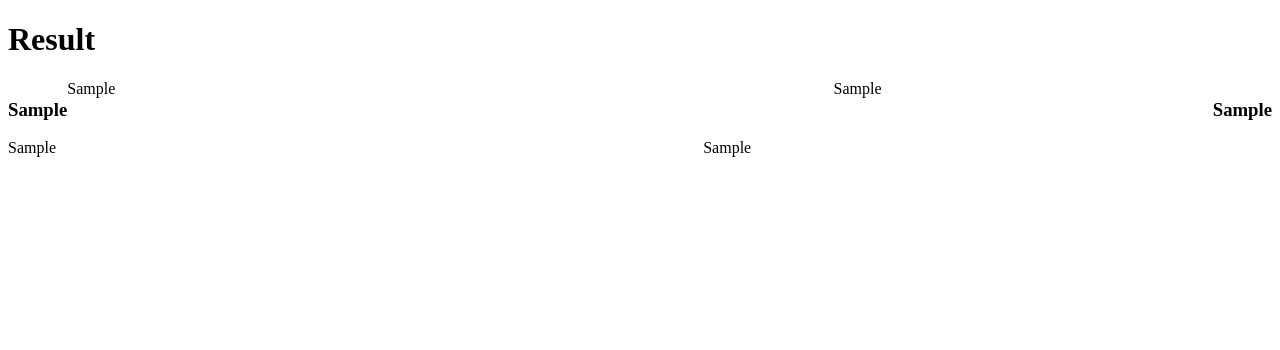
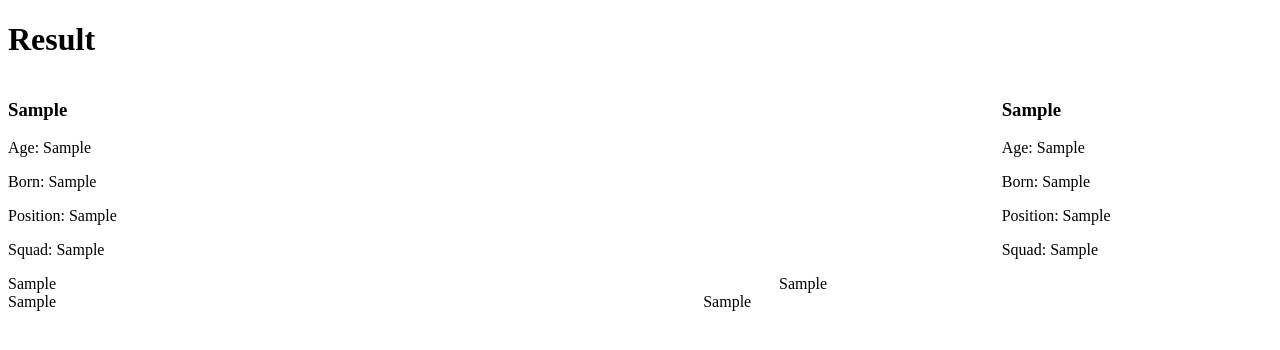
Before and after one commit to quangbui04/Football-Player-Comparison, a Flask app: template website/templates/results.html in a window 1280 px wide. Shown: the top 350 px of the page. Run offline with Flask 3, Linux system fonts and the light colour scheme; the template is opened without the code that fills it: most values are stand-ins (such as "Sample title", 1, 10 or a date in 2020); parts of the project's set-up code (start-up, migrations or seed data) failed here and were passed over; some libraries are stand-ins or nearby versions.

Commit message:
Styled website

```diff
--- a/website/app.py
+++ b/website/app.py
@@ -1,7 +1,7 @@
 from flask import Flask, render_template, request
 import plotly.express as px
 import plotly.offline as opy
-from helper_function import plot_players_right, plot_players_left, df_players, forward_features, plot_radar, df_radar
+from helper_function import plot_players_right, plot_players_left, df_players, forward_features, plot_radar, df_radar, get_info, general_info
 
 app = Flask(__name__)
 
@@ -17,6 +17,17 @@ def results():
     fig2 = plot_players_left(player2, forward_features, df_players)
     radar1 = plot_radar(player1, df_radar)
     radar2 = plot_radar(player2, df_radar)
+    general_info1 = list(get_info(player1, general_info, df_players)[0].values[0])
+    general_info2 = list(get_info(player2, general_info, df_players)[0].values[0])
+
+    pos1 = general_info1[2]
+    pos2 = general_info2[2]
+    squad1 = general_info1[3]
+    squad2 = general_info2[3]
+    age1 = general_info1[4]
+    age2 = general_info2[4]
+    year1 = general_info1[5]
+    year2 = general_info2[5]
 
     plot_div1 = opy.plot(fig1, auto_open=True, output_type='div')
     plot_div2 = opy.plot(fig2, auto_open=True, output_type='div')
@@ -24,7 +35,10 @@ def results():
     plot_radar2 = opy.plot(radar2, auto_open=True, output_type='div')
 
     return render_template("results.html", plot_div1=plot_div1, plot_div2=plot_div2,
-                           player1=player1, player2=player2, radar1=plot_radar1, radar2=plot_radar2)
+                           player1=player1, player2=player2, radar1=plot_radar1, radar2=plot_radar2,
+                           pos1=pos1, pos2=pos2, squad1=squad1, squad2=squad2, age1=age1,
+                           age2=age2, year1=year1, year2=year2)
+
 
 if __name__ == "__main__":
     app.run(debug=True)
--- a/website/helper_function.py
+++ b/website/helper_function.py
@@ -183,7 +183,7 @@ def plot_players_right(player_name, attribute, df):
         )))
 
     fig.update_layout(
-        # yaxis_title="Features",
+        yaxis_title="Features",
         xaxis=dict(side='top'),
         yaxis=dict(
             tickvals=[],
--- a/website/templates/results.html
+++ b/website/templates/results.html
@@ -15,7 +15,6 @@
 
             #chart1 {
                 max-width: 30%;
-                margin-left: 10%;
             }
 
             #chart2 {
@@ -30,19 +29,44 @@
             #radar2 {
                 max-width: 50%;
             }
+            #right-player{
+                margin-left: 70%;
+            }
+            .description {
+                display: flex;
+                flex-direction: row;
+            }
+
         </style>
+
     </head>
     <body>
         <h1>Result</h1>
+        <div class="description">
+            <div>
+                <h3>{{ player1 }}</h3>
+                <p>Age: {{ age1 }}</p>
+                <p>Born: {{ year1 }}</p>
+                <p>Position: {{ pos1 }}</p>
+                <p>Squad: {{ squad1 }}</p>
+            </div>
+            <div id="right-player">
+                <h3>{{ player2 }}</h3>
+                <p>Age: {{ age2 }}</p>
+                <p>Born: {{ year2 }}</p>
+                <p>Position: {{ pos2 }}</p>
+                <p>Squad: {{ squad2 }}</p>
+            </div>
+        </div>
+
         <div class="chart-container">
-            <h3>{{ player1 }}</h3>
             <div id="chart2">
                 {{ plot_div2|safe }}
             </div>
             <div id="chart1">
                 {{ plot_div1|safe }}
             </div>
-            <h3>{{ player2 }}</h3>
+
         </div>
         <div class="chart-container">
             <div id="radar2">
@@ -51,6 +75,7 @@
             <div id="radar1">
                 {{ radar1|safe }}
             </div>
+
         </div>
     </body>
 </html>
```
